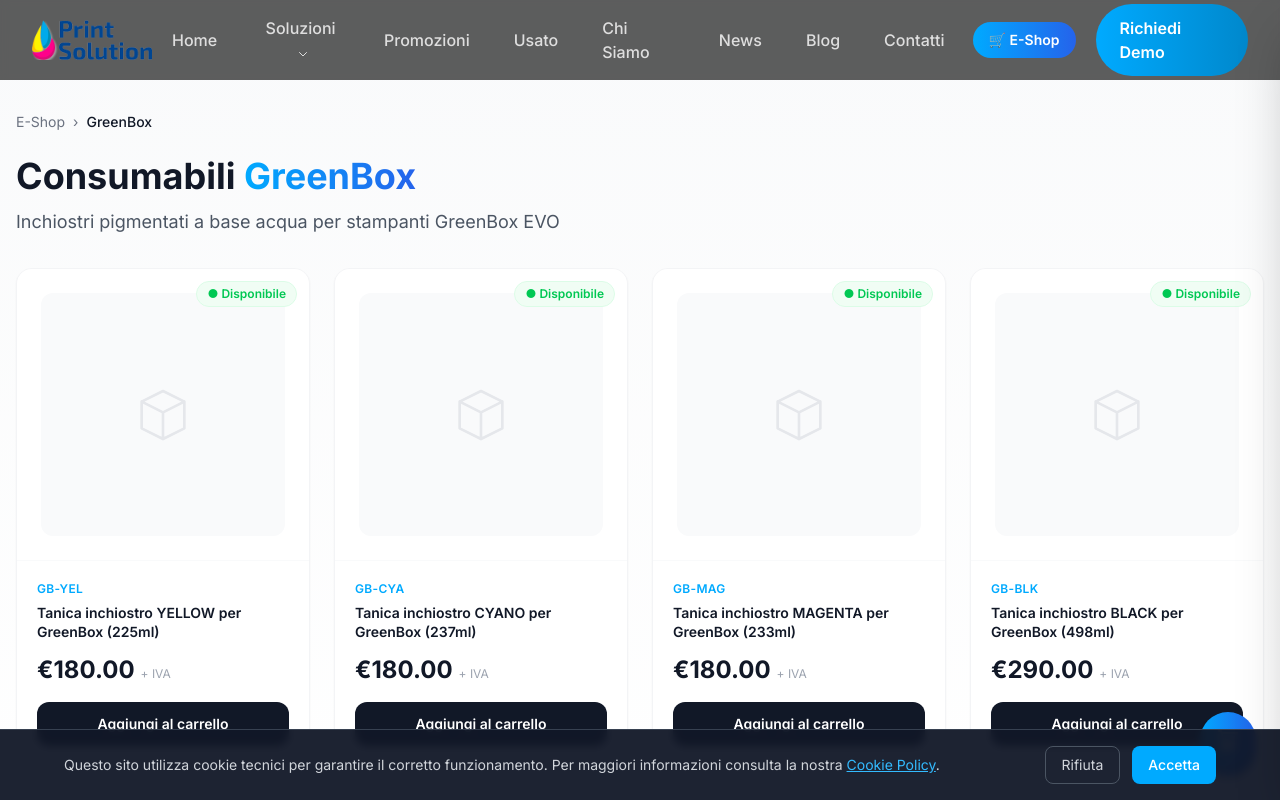
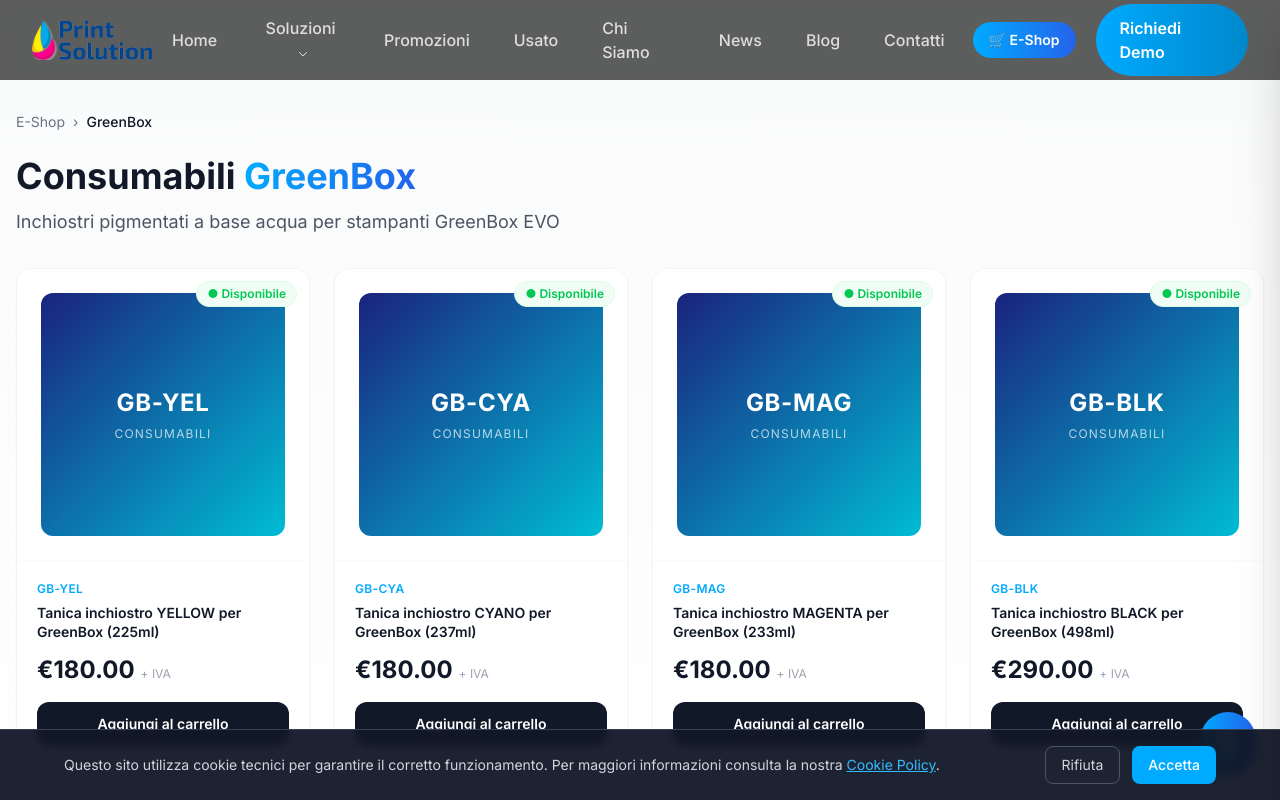
Before and after one commit to Robicalle/printsolution-site, a Next.js app: page /shop/consumabili-greenbox in a window 1280 px wide. Shown: the top 800 px of the page. Built offline with nearby package versions, Linux system fonts and the light colour scheme.

Commit message:
Placeholder navy-cyan gradient con SKU per prodotti senza foto

```diff
--- a/src/components/shop/ProductGrid.tsx
+++ b/src/components/shop/ProductGrid.tsx
@@ -46,10 +46,9 @@
             className="object-contain max-h-full group-hover:scale-105 transition-transform duration-300"
           />
         ) : (
-          <div className="w-full h-full flex items-center justify-center bg-gray-50 rounded-xl">
-            <svg className="w-16 h-16 text-gray-200" fill="none" viewBox="0 0 24 24" stroke="currentColor">
-              <path strokeLinecap="round" strokeLinejoin="round" strokeWidth={1} d="M20 7l-8-4-8 4m16 0l-8 4m8-4v10l-8 4m0-10L4 7m8 4v10M4 7v10l8 4" />
-            </svg>
+          <div className="w-full h-full flex flex-col items-center justify-center rounded-xl overflow-hidden" style={{ background: 'linear-gradient(135deg, #1a237e 0%, #00bcd4 100%)' }}>
+            <span className="text-white font-bold text-2xl tracking-wide text-center px-4 leading-tight">{product.sku}</span>
+            <span className="text-white/70 text-xs mt-2 tracking-widest uppercase">Consumabili</span>
           </div>
         )}
         {product.inStock && (
```
